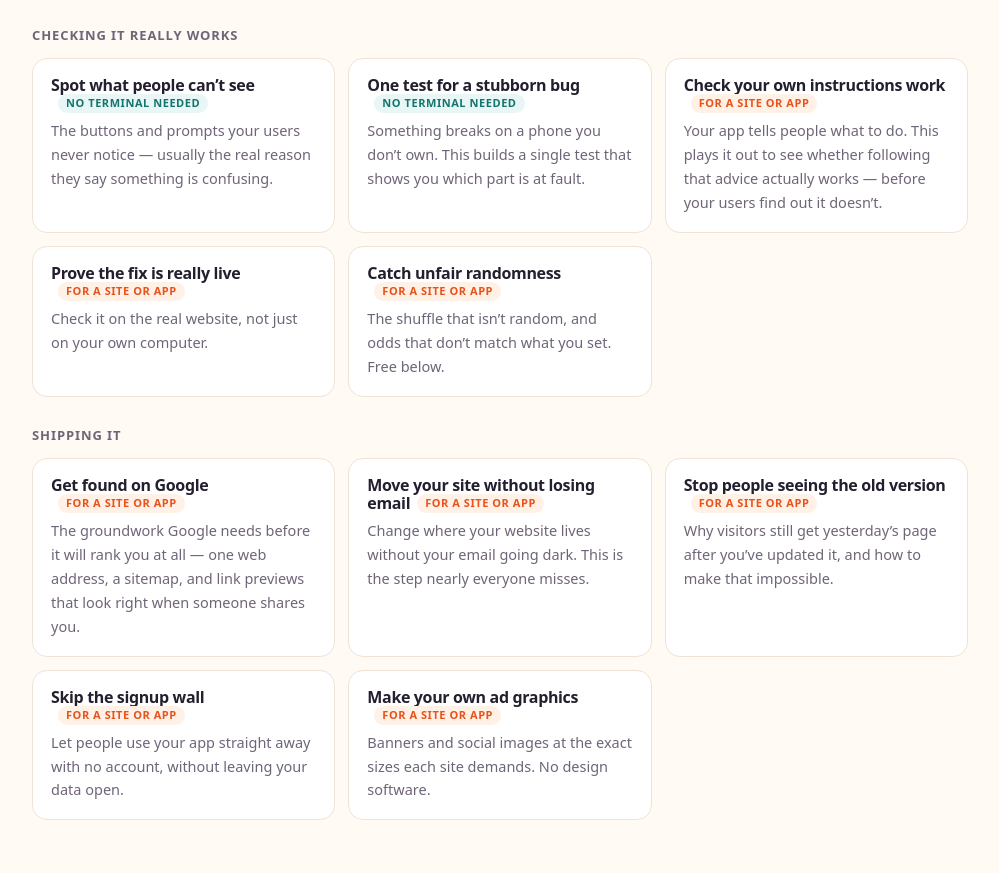
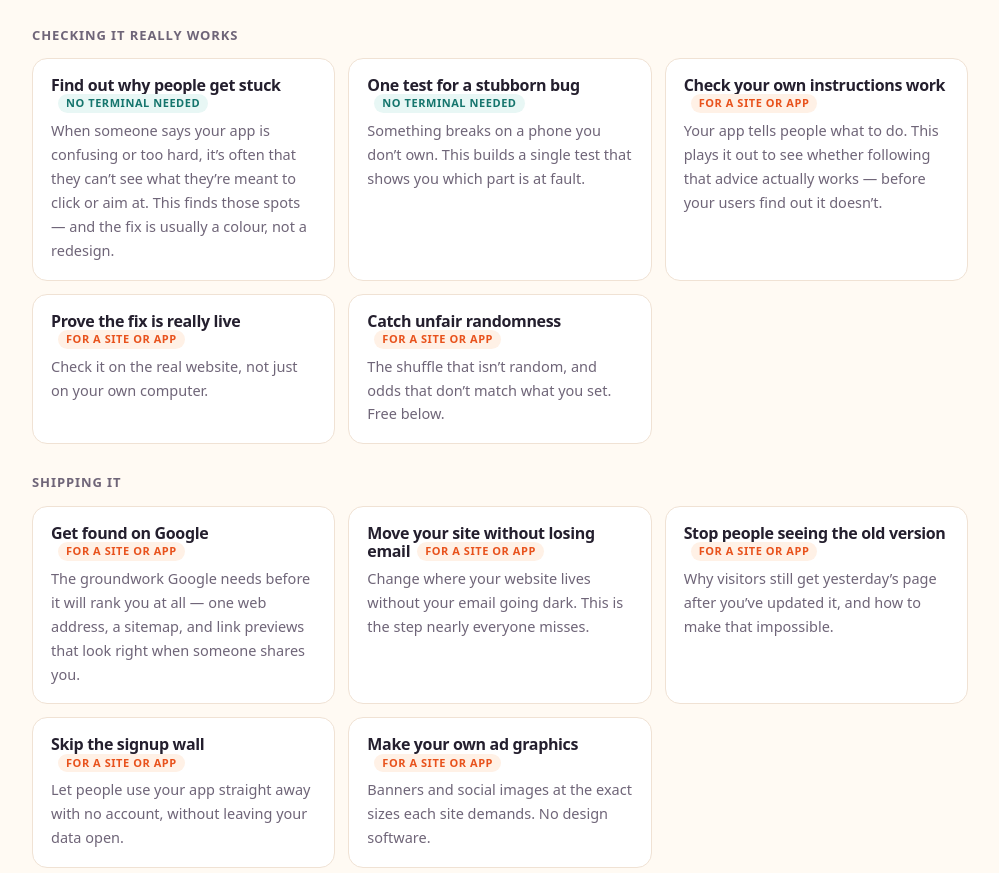
Before and after one commit to Chibuchibs/solofounderskills-site, a plain HTML site: page index.html in a window 1280 px wide. Shown: the part 2061-2934 px from the top of the page, without its empty margins (140-1139 px from the left). Drawn offline with Linux system fonts and the light colour scheme.

Commit message:
clearer wording for the legibility skill

```diff
--- a/index.html
+++ b/index.html
@@ -224,8 +224,8 @@
 
  <div class="group">Checking it really works</div>
  <div class="grid">
-  <div class="card"><h3>Spot what people can&rsquo;t see<span class="tag t-easy">no terminal needed</span></h3>
-   <p>The buttons and prompts your users never notice &mdash; usually the real reason they say something is confusing.</p></div>
+  <div class="card"><h3>Find out why people get stuck<span class="tag t-easy">no terminal needed</span></h3>
+   <p>When someone says your app is confusing or too hard, it&rsquo;s often that they can&rsquo;t see what they&rsquo;re meant to click or aim at. This finds those spots &mdash; and the fix is usually a colour, not a redesign.</p></div>
   <div class="card"><h3>One test for a stubborn bug<span class="tag t-easy">no terminal needed</span></h3>
    <p>Something breaks on a phone you don&rsquo;t own. This builds a single test that shows you which part is at fault.</p></div>
   <div class="card"><h3>Check your own instructions work<span class="tag t-build">for a site or app</span></h3>
```
Also changed, not shown: 1 other file.
